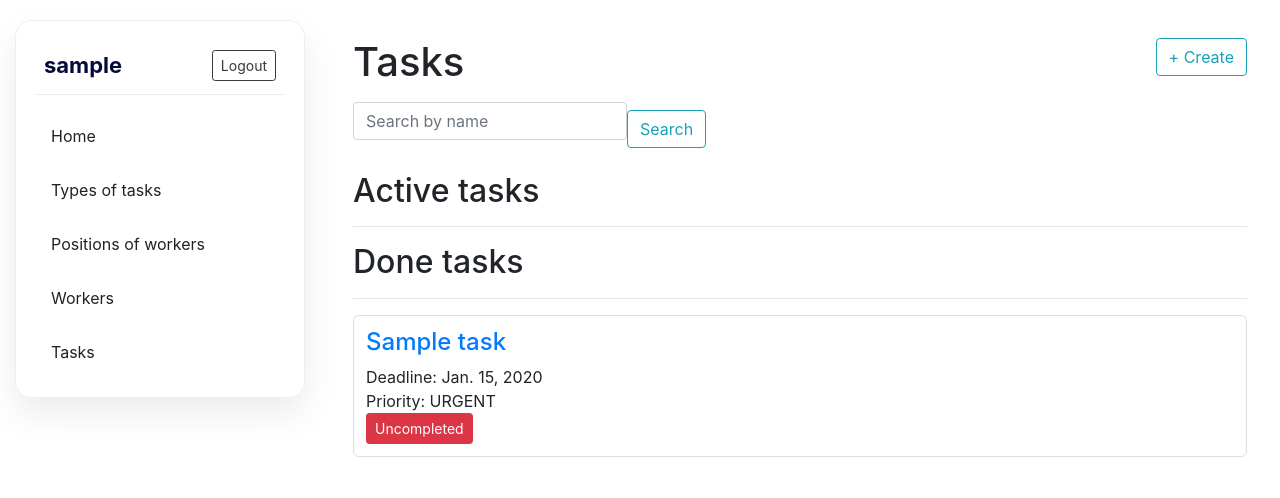
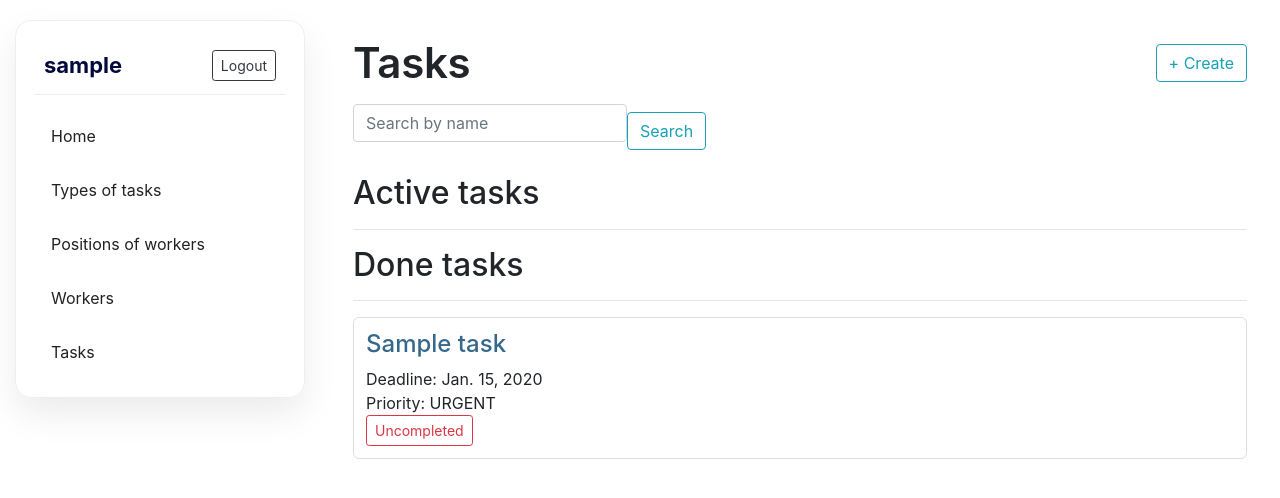
Before and after one commit to anastasiiaoshega513/IT-company-department-manager, a Django app: page /tasks/ in a window 1280 px wide. Shown: the top 498 px of the page. Run offline with Django 5.2, Linux system fonts and the light colour scheme; a user stored in the database is signed in; tables that the repository leaves empty hold one stand-in row (values such as "Sample post"); some libraries are stand-ins or nearby versions.

Commit message:
changed styles for tasks pages

```diff
--- a/templates/task_manager/task_list.html
+++ b/templates/task_manager/task_list.html
@@ -2,7 +2,10 @@
 {% load crispy_forms_filters %}
 
 {% block content %}
-  <h1>Tasks  <a class="btn btn-outline-info mb-0" style="float: right" href="{% url 'task_manager:task-create' %}">+ Create</a></h1>
+  <div class="d-flex justify-content-between align-items-center mb-3">
+    <h1 class="page-title mb-0">Tasks</h1>
+    <a class="btn btn-outline-info mb-0" href="{% url 'task_manager:task-create' %}">+ Create</a>
+  </div>
   <form method="get" action="" class="d-flex align-items-center my-3">
     <div class="mb-0">
       {{ search_form|crispy }}
@@ -16,13 +19,13 @@
         {% if not task.is_completed %}
           <div class="task_card">
             <h4>
-              <a href="{{ task.get_absolute_url }}">{{ task.name }}</a><br>
+              <a style="color: #36688c" href="{{ task.get_absolute_url }}">{{ task.name }}</a><br>
             </h4>
             Deadline: {{ task.deadline }}<br>
             Priority: {{ task.priority }}
             <form method="post" action="{% url 'task_manager:task-toggle' pk=task.pk %}">
               {% csrf_token %}
-              <button class="btn btn-success btn-sm" type="submit">Completed</button>
+              <button class="btn btn-outline-success btn-sm" type="submit">Completed</button>
             </form>
           </div>
         {% endif %}
@@ -33,13 +36,13 @@
       {% if task.is_completed %}
         <div class="task_card">
           <h4>
-            <a href="{{ task.get_absolute_url }}">{{ task.name }}</a><br>
+            <a style="color: #36688c" href="{{ task.get_absolute_url }}">{{ task.name }}</a><br>
           </h4>
           Deadline: {{ task.deadline }}<br>
           Priority: {{ task.priority }}<br>
           <form method="post" action="{% url 'task_manager:task-toggle' pk=task.pk %}">
             {% csrf_token %}
-            <button class="btn btn-danger btn-sm" type="submit">Uncompleted</button>
+            <button class="btn btn-outline-danger btn-sm" type="submit">Uncompleted</button>
           </form>
         </div>
       {% endif %}
--- a/templates/task_manager/worker_confirm_delete.html
+++ b/templates/task_manager/worker_confirm_delete.html
@@ -4,7 +4,7 @@
   <h1 class="page-title mb-0">Delete worker</h1>
   <div class="narrow-form mt-3">
     <p>Are you sure you want to delete worker: <b>{{ worker.first_name }} {{ worker.last_name }}</b>?</p>
-    <p>Position <u>{{ worker.position }}</u></p>
+    <p>Position: <b>{{ worker.position }}</b></p>
     <form action="" method="post">
       {% csrf_token %}
       <a href="{% url 'task_manager:worker-list' %}" class="btn btn-outline-primary mb-0">Cancel</a>
```
Also changed, not shown: templates/task_manager/task_confirm_delete.html (+9 -10 lines), templates/task_manager/task_detail.html (+5 -4 lines), templates/task_manager/task_form.html (+8 -6 lines).
